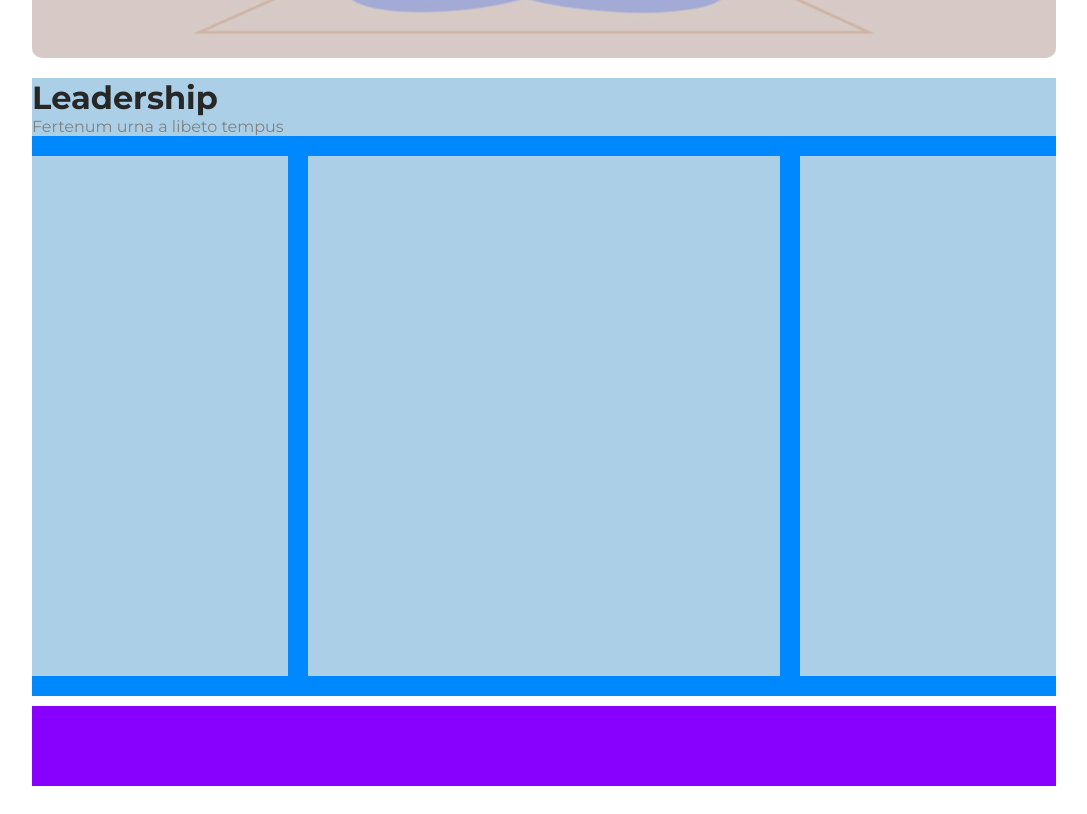
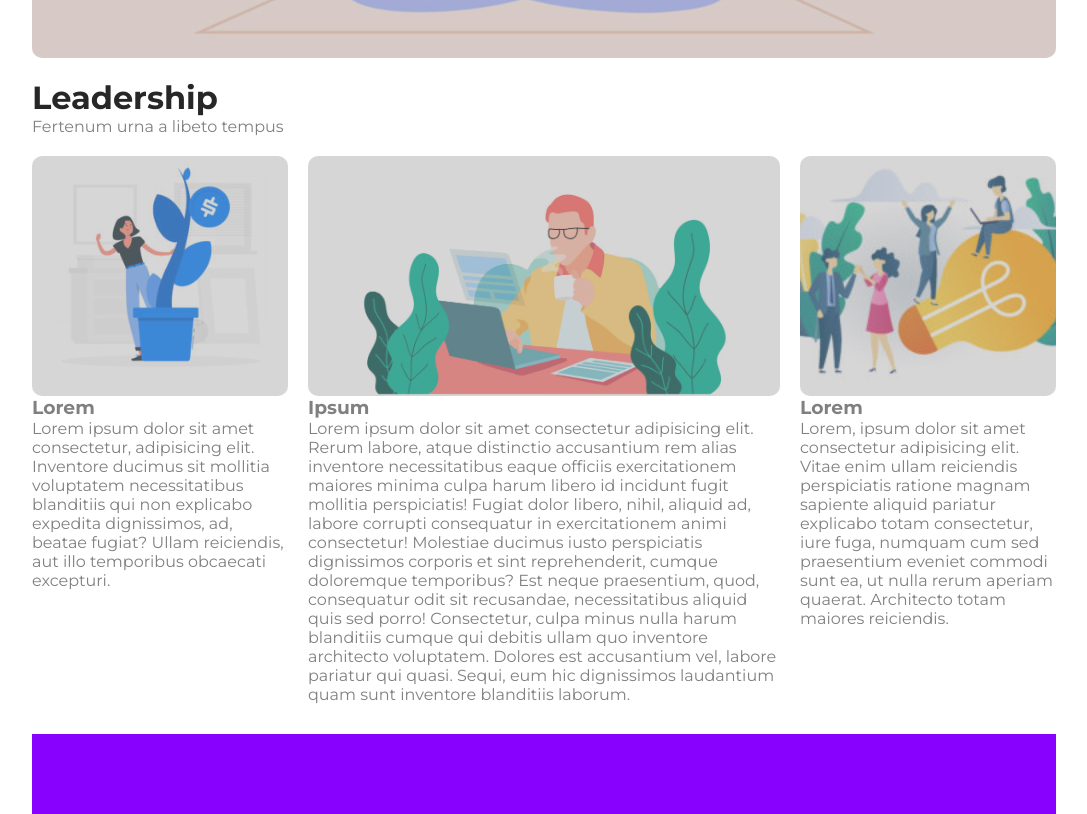
Before and after one commit to gzocchi/htmlcss-wp, a plain HTML site: page index.html in a window 1280 px wide. Shown: the part 641-1455 px from the top of the page, without its empty margins (96-1183 px from the left). Before the commit the page ends 1427 px from the top, so only its background shows below. Drawn offline with Linux system fonts and the light colour scheme.

Commit message:
inserito sezione main

```diff
--- a/css/style.css
+++ b/css/style.css
@@ -98,29 +98,34 @@ header > nav {
 }
 
 /* main */
-main {
-  background-color: #0089fe;
-}
-main > * {
-  background-color: #abcfe7;
-}
 h1 {
   color: #272727;
 }
 
-/* main > div.title {
-  height: 10vh;
-  width: 100%;
-} */
 main > aside {
-  height: calc(70vh - 40px);
+  /* height: calc(70vh - 40px); */
   width: 25%;
   margin: 20px 0;
 }
 main > article {
-  height: calc(70vh - 40px);
+  /* height: calc(70vh - 40px); */
   width: calc(50% - 40px);
   margin: 20px;
+}
+
+.img_main {
+  height: 30vh;
+  background-position: center;
+  background-size: cover;
+}
+.col-left div.img_main {
+  background-image: url(../img/img-1.jpg);
+}
+.col-right div.img_main {
+  background-image: url(../img/img-3.jpg);
+}
+.col-center div.img_main {
+  background-image: url(../img/banner-2.jpg);
 }
 
 .col {
--- a/index.html
+++ b/index.html
@@ -72,13 +72,64 @@
 
     <!-- corpo centrale della pagina con 4 settori -->
     <main class="container clearfix">
+
         <div class="title">
             <h1 class="hover_bk">Leadership</h1>
             <p>Fertenum urna a libeto tempus</p>
         </div>
-        <aside class="col col-left"></aside>
-        <article class="col col-center"></article>
-        <aside class="col col-right"></aside>
+
+        <aside class="col col-left">
+
+            <div class="img_main rounded">
+                <div class="layer rounded"></div>
+            </div>
+            <section>
+                <h3>Lorem</h3>
+                <p>Lorem ipsum dolor sit amet consectetur, adipisicing elit. Inventore ducimus sit mollitia voluptatem
+                    necessitatibus blanditiis qui non explicabo expedita dignissimos, ad, beatae fugiat? Ullam
+                    reiciendis, aut illo temporibus obcaecati excepturi.
+                </p>
+            </section>
+
+        </aside>
+
+        <article class="col col-center">
+
+            <div class="img_main rounded">
+                <div class="layer rounded"></div>
+            </div>
+            <section>
+                <h3>Ipsum</h3>
+                <p>Lorem ipsum dolor sit amet consectetur adipisicing elit. Rerum labore, atque distinctio accusantium
+                    rem alias inventore necessitatibus eaque officiis exercitationem maiores minima culpa harum libero
+                    id incidunt fugit mollitia perspiciatis! Fugiat dolor libero, nihil, aliquid ad, labore corrupti
+                    consequatur in exercitationem animi consectetur! Molestiae ducimus iusto perspiciatis dignissimos
+                    corporis et sint reprehenderit, cumque doloremque temporibus? Est neque praesentium, quod,
+                    consequatur odit sit recusandae, necessitatibus aliquid quis sed porro! Consectetur, culpa minus
+                    nulla harum blanditiis cumque qui debitis ullam quo inventore architecto voluptatem. Dolores est
+                    accusantium vel, labore pariatur qui quasi. Sequi, eum hic dignissimos laudantium quam sunt
+                    inventore blanditiis laborum.
+                </p>
+            </section>
+
+        </article>
+
+        <aside class="col col-right">
+
+            <div class="img_main rounded">
+                <div class="layer rounded"></div>
+            </div>
+            <section>
+                <h3>Lorem</h3>
+                <p>Lorem, ipsum dolor sit amet consectetur adipisicing elit. Vitae enim ullam reiciendis perspiciatis
+                    ratione magnam sapiente aliquid pariatur explicabo totam consectetur, iure fuga, numquam cum sed
+                    praesentium eveniet commodi sunt ea, ut nulla rerum aperiam quaerat. Architecto totam maiores
+                    reiciendis.
+                </p>
+            </section>
+
+        </aside>
+
     </main>
     <!-- /corpo centrale della pagina con 4 settori -->
 
```
